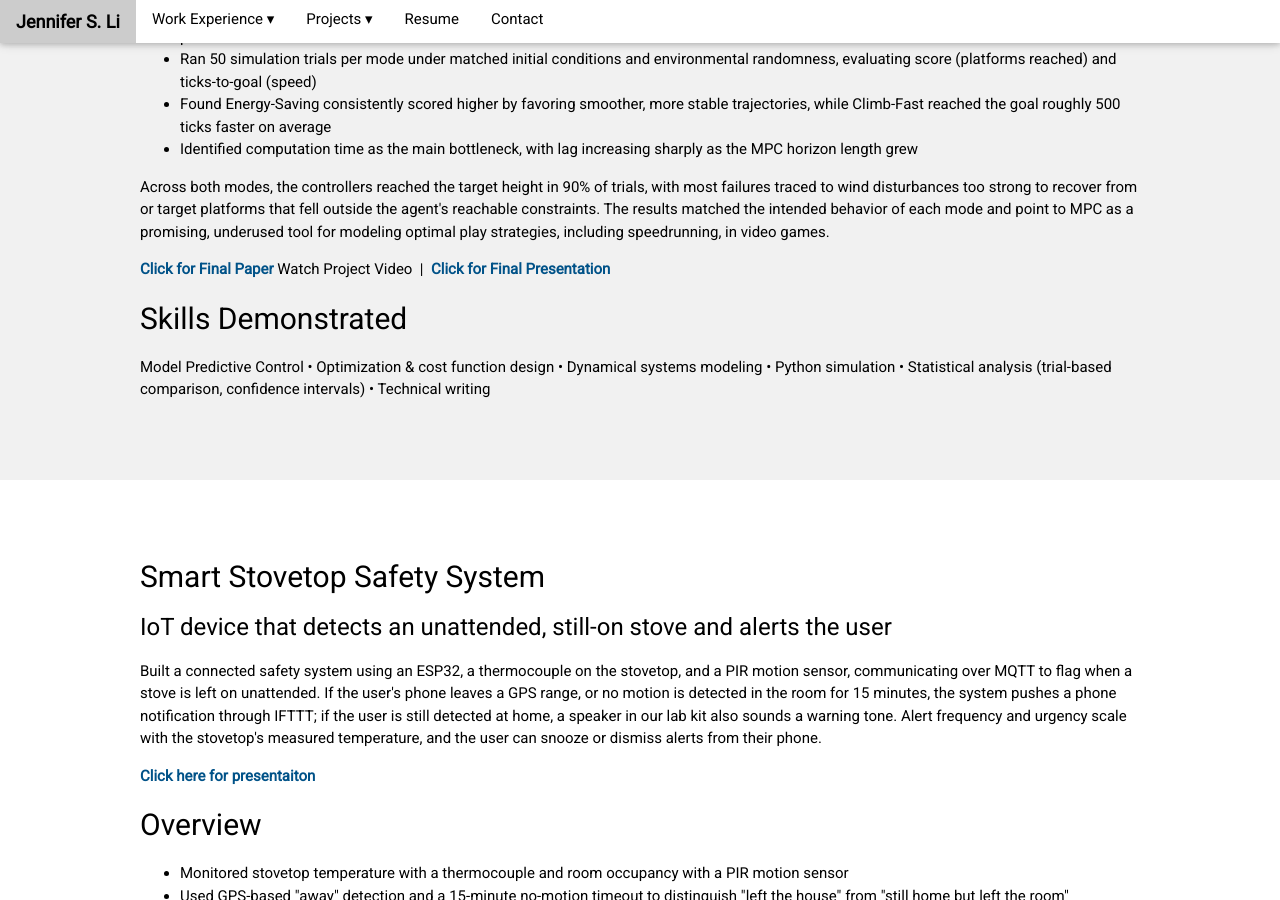
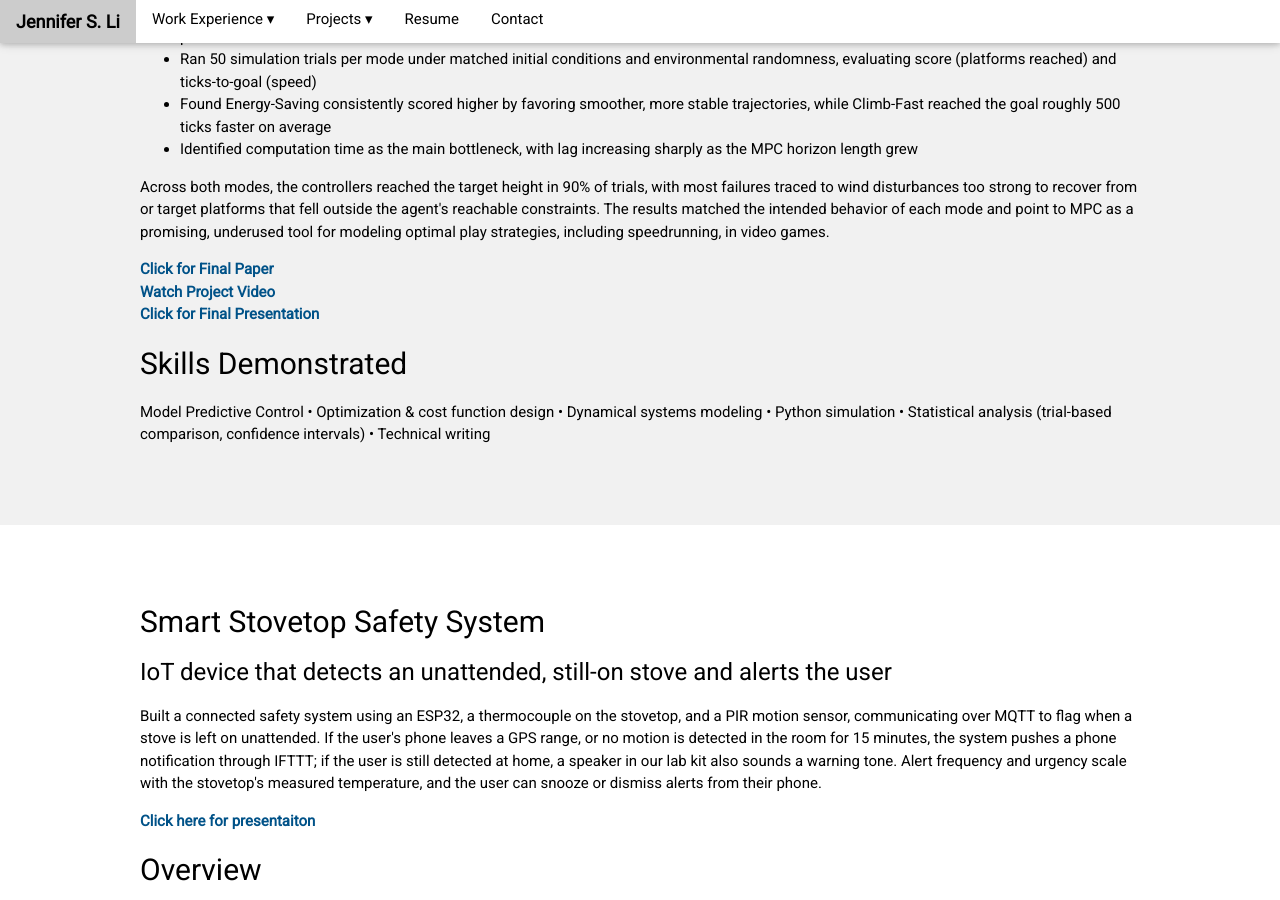
Before and after one commit to jsli905/jsli905.github.io, a Jekyll site: the page projects/misc.html, which Jekyll copies as it is, in a window 1280 px wide and 900 px high, scrolled down 9716 px. Built offline with Jekyll 4.4.1, drawn with Linux system fonts in a browser that asks for light colours; comment, search, counter and statistics services are not loaded.

Commit message:
Update misc.html

```diff
--- a/projects/misc.html
+++ b/projects/misc.html
@@ -430,7 +430,8 @@
       </p>
       <p>
         <a href="https://drive.google.com/file/d/1eUdj6JyHMaFsRnf00rrgaB9yj1wDA9fX/view?usp=sharing" style="color:#005288; font-weight:700;">Click for Final Paper</a>
-        <a href="https://bit.ly/4j774YV" target="_blank">Watch Project Video</a> &nbsp;|&nbsp;
+        <br>
+        <a href="https://bit.ly/4j774YV" style="color:#005288; font-weight:700;">Watch Project Video</a><br>
         <a href="https://docs.google.com/presentation/d/1x96avx6IusthPm9vyREf0xikiL8Wq1Py8pmX5JGYeno/edit?usp=sharing" target="_blank" style="color:#005288; font-weight:700;">Click for Final Presentation</a>
 
       </p>
```
